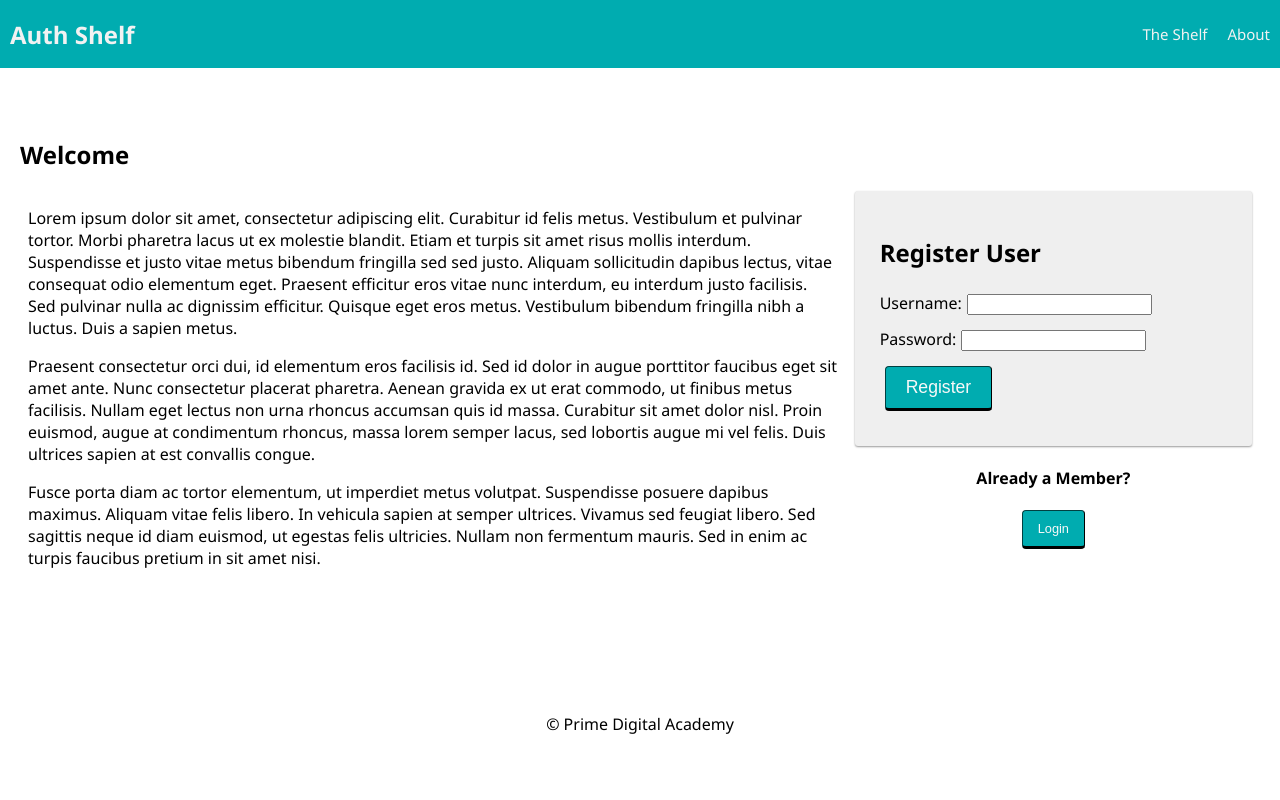
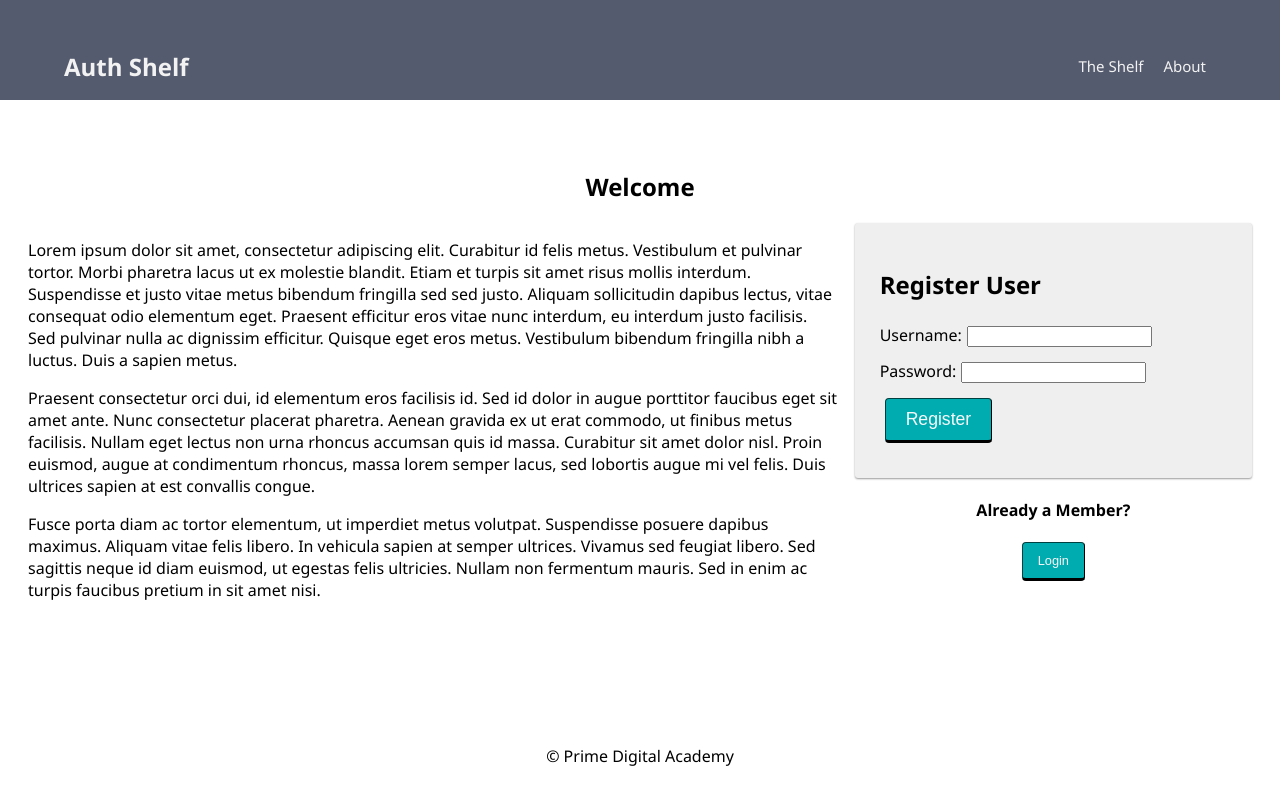
Before and after one commit to jgaffaney/auth-shelf, a React (Create React App) app: page /editItem/1#/home in a window 1280 px wide. Built offline with nearby package versions, Linux system fonts and the light colour scheme; no server answers.

Commit message:
toggle shelf state

```diff
--- /dev/null
+++ b/src/components/AddItemForm/AddItemForm.css
@@ -0,0 +1,8 @@
+.container {
+    align-items: center;
+    display: flex;
+    flex-direction: column;
+    height: 50%;
+    justify-content: center;
+    padding: 10px;
+}
--- a/src/components/AddItemForm/AddItemForm.jsx
+++ b/src/components/AddItemForm/AddItemForm.jsx
@@ -1,14 +1,15 @@
-import { useDispatch } from 'react-redux';
+import { useDispatch, useSelector } from 'react-redux';
 import { useState } from 'react';
 import FormControl from '@mui/material/FormControl/FormControl';
 import { TextField, Button } from '@mui/material';
 import { useHistory } from 'react-router';
+import './AddItemForm.css'
 //FILESTACK import
 //may need to 'npm install filestack-react --force' and apiKey
 // import { PickerInline } from 'filestack-react';
 
 function AddItemForm() {
-
+    const user = useSelector(store => store.user);
     // declare hooks
     const dispatch = useDispatch();
     const history = useHistory();
@@ -27,9 +28,10 @@
 
     const handleSubmit = () => {
         if (!newItem.description) {
-            alert('A description must be provided')
+            alert('A description must be provided');
         } else {
-            dispatch({ type: 'ADD_ITEM', payload: { newItem, history } })
+            dispatch({ type: 'ADD_ITEM', payload: { newItem } });
+            history.push(`/shelf/${user.id}`);
         }
     }
 
@@ -43,7 +45,7 @@
 
 
     return (
-        <div>
+        <div className="container">
             <h1>Add Item</h1>
             <FormControl onSubmit={handleSubmit}>
                 <TextField
--- a/src/components/App/App.jsx
+++ b/src/components/App/App.jsx
@@ -15,7 +15,7 @@
 
 import AboutPage from '../AboutPage/AboutPage';
 import UserPage from '../UserPage/UserPage';
-import ShelfPage from '../ShelfPage/ShelfPage';
+import ShelfPage from '../ShelfPage/ShelfPage.jsx';
 import LandingPage from '../LandingPage/LandingPage';
 import LoginPage from '../LoginPage/LoginPage';
 import RegisterPage from '../RegisterPage/RegisterPage';
--- a/src/components/Nav/Nav.css
+++ b/src/components/Nav/Nav.css
@@ -3,9 +3,9 @@
   display: flex;
   justify-content: space-between;
   align-items: center;
-
+  padding-top: 2rem;
   margin: 0 0 30px;
-  background-color: #00acb0;
+  background-color: #555b6eff;
   overflow: hidden;
 }
 
@@ -17,14 +17,18 @@
   font-size: 24px;
   font-weight: 700;
   color: #f2f2f2;
-  padding-left: 10px;
+  padding-left: 4rem;
   margin: 0;
+}
+
+.navLinks {
+  padding-right: 4rem;
 }
 
 .navLink {
   display: inline-block;
   color: #f2f2f2;
-  background-color: #00acb0;
+  background-color: #555b6eff;
   text-align: center;
   padding: 24px 10px;
   text-decoration: none;
@@ -37,6 +41,8 @@
   outline: 0;
 }
 
+
+
 .navLink:hover {
-  background-color: #008183;
+  background-color: #89b0aeff;
 }
--- a/src/components/Nav/Nav.jsx
+++ b/src/components/Nav/Nav.jsx
@@ -12,7 +12,7 @@
       <Link to="/home">
         <h2 className="nav-title">Auth Shelf</h2>
       </Link>
-      <div>
+      <div className="navLinks">
         {/* If no user is logged in, show these links */}
         {user.id === null &&
           // If there's no user, show login/registration links
--- /dev/null
+++ b/src/components/ShelfList/ShelfList.css
@@ -0,0 +1,3 @@
+.listGrid {
+    border: 1px black;
+}
--- a/src/components/ShelfList/ShelfList.jsx
+++ b/src/components/ShelfList/ShelfList.jsx
@@ -2,6 +2,7 @@
 import { useSelector } from "react-redux";
 import ShelfItem from '../ShelfItem/ShelfItem'
 import { useParams } from 'react-router-dom';
+import './ShelfList.css'
 
 function ShelfList() {
 
@@ -11,10 +12,11 @@
   console.log('id in ShelfList: ', id);
 
   return (
-    <div>
+    <div className="listGrid">
       {id.id === 'all' ? (shelf?.map((item) => {
           return <ShelfItem key={item.id} item={item} />}
       )) : (
+        // filter out any item that does not match the current users user_id
           shelf.filter((myShelf) => myShelf.user_id == id.id)
                 .map((item)=> (
                   <ShelfItem key={item.id} item={item} />
--- a/src/components/ShelfPage/ShelfPage.js
+++ b/src/components/ShelfPage/ShelfPage.jsx
@@ -22,6 +22,10 @@
     history.push(`/shelf/${user.id}`)
   }
 
+  const showShelf = () => {
+    history.push(`/shelf/all`)
+  }
+
 
   useEffect(() => {
     dispatch({ type: 'FETCH_SHELF' })
@@ -29,19 +33,30 @@
 
   return (
     <div className="container">
-      <h2>Shelf</h2>
-      <ShelfList />
+      <h2>{user.username}'s Shelf</h2>
+      <div>
         <Button
           onClick={() => history.push('/addItem')}
           variant='outlined' >
           Add Item
         </Button>
-      {(id.id === 'all') &&
+
+        { id.id === 'all' ?
           <Button
-          onClick={handleClick}>
+            onClick={handleClick}
+            variant='outlined'>
             Go to My Shelf
           </Button>
+            :
+          <Button
+            onClick={showShelf}
+            variant='outlined'>
+            Show Shelf
+          </Button>
+
         }
+      </div>
+        <ShelfList />
     </div>
   );
 }
```
Lines whose indentation alone changed are shown as unchanged.
